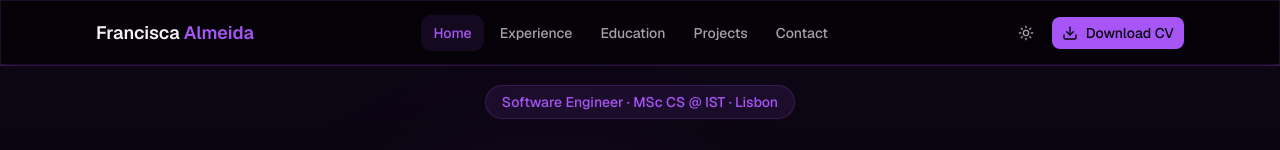
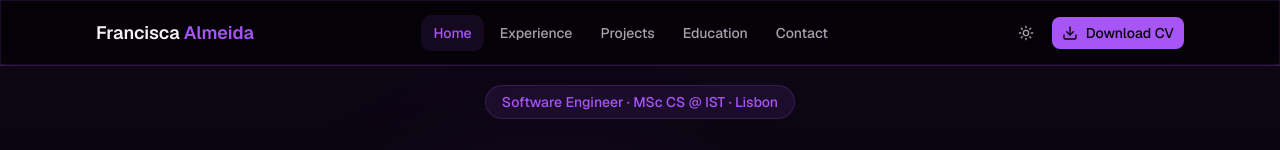
Before and after one commit to Francisca105/portfolio, a Next.js app: page / in a window 1280 px wide. Shown: the top 150 px of the page. Built offline with nearby package versions, Linux system fonts and the light colour scheme.

Commit message:
feat: move projects before education in navigation

```diff
--- a/src/components/navbar.tsx
+++ b/src/components/navbar.tsx
@@ -13,8 +13,8 @@ import { cn } from "@/lib/utils";
 const navLinks = [
   { href: "/", label: "Home" },
   { href: "/experience", label: "Experience" },
+  { href: "/projects", label: "Projects" },
   { href: "/education", label: "Education" },
-  { href: "/projects", label: "Projects" },
   { href: "/contact", label: "Contact" },
 ];
 
```
